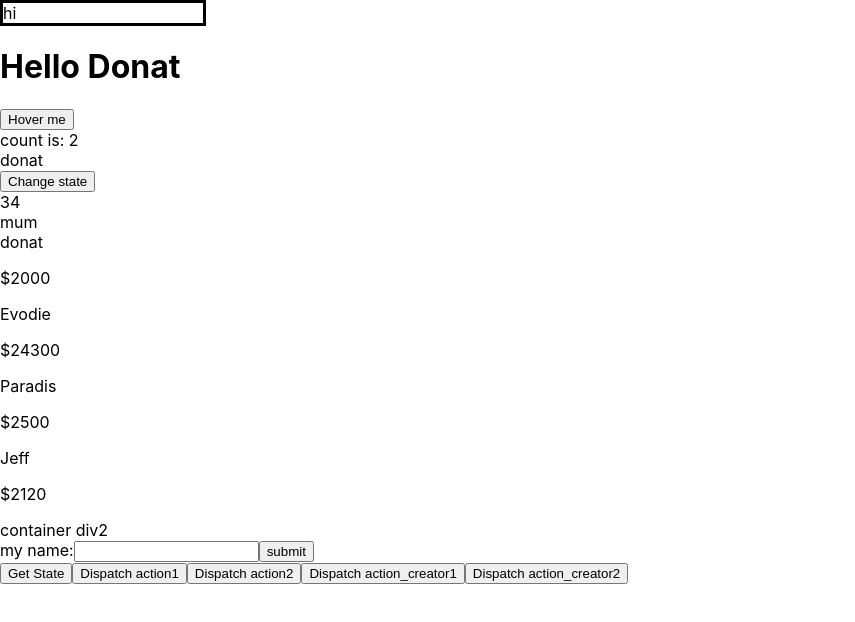
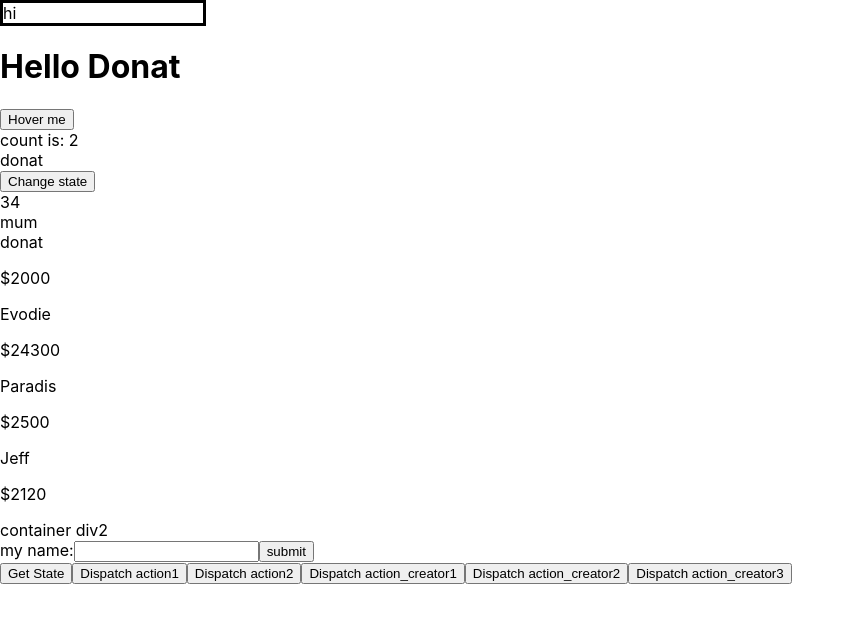
Before and after one commit to uwadonat/react-redux-full-course, a React (Create React App) app: page / in a window 1280 px wide. Shown: the top 622 px of the page, without its empty margins (0-855 px from the left). Built offline with nearby package versions, Linux system fonts and the light colour scheme.

Commit message:
PAss data to the action creator

```diff
--- a/src/components/Component2.js
+++ b/src/components/Component2.js
@@ -5,9 +5,10 @@ import * as ACTIONS from "../store/actions/actions";
 
 class Component2 extends Component {
   render() {
+    let user_text = "text1";
     return (
       <div>
-        <button onClick={() => console.log(this.props.stateProp1)}>
+        <button onClick={() => console.log(this.props.user_text)}>
           Get State
         </button>
         <button onClick={() => this.props.action1()}>Dispatch action1</button>
@@ -20,6 +21,9 @@ class Component2 extends Component {
         <button onClick={() => this.props.action_creator2()}>
           Dispatch action_creator2
         </button>
+        <button onClick={() => this.props.action_creator3(user_text)}>
+          Dispatch action_creator3
+        </button>
       </div>
     );
   }
@@ -28,6 +32,7 @@ class Component2 extends Component {
 function mapStateToProps(state) {
   return {
     stateProp1: state.stateProp1,
+    user_text: state.user_text,
   };
 }
 
@@ -35,8 +40,11 @@ function mapDispatchToProps(dispatch) {
   return {
     action1: () => dispatch(ACTIONS.SUCCESS),
     action2: () => dispatch(ACTIONS.FAILURE),
+
+    // dispatch action creators
     action_creator1: () => dispatch(ACTIONS.success()),
     action_creator2: () => dispatch(ACTIONS.failure()),
+    action_creator3: (text) => dispatch(ACTIONS.user_input(text)),
   };
 }
 
--- a/src/store/actions/actions.js
+++ b/src/store/actions/actions.js
@@ -22,6 +22,7 @@ export const failure = () => {
   };
 };
 
+// passing data to the action ctreator
 export const user_input = (text) => {
   return {
     type: ACTION_TYPES.USER_INPUT,
--- a/src/store/reducers/reducer1.js
+++ b/src/store/reducers/reducer1.js
@@ -2,6 +2,7 @@ import * as ACTION_TYPES from "../actions/actionTypes";
 
 const initialState = {
   stateProp1: false,
+  user_text: "",
 };
 
 const rootReducer = (state = initialState, action) => {
@@ -17,6 +18,11 @@ const rootReducer = (state = initialState, action) => {
         ...state,
         stateProp1: false,
       };
+    case ACTION_TYPES.USER_INPUT:
+      return {
+        ...state,
+        user_text: action.payload,
+      };
     default:
       return state;
   }
```
